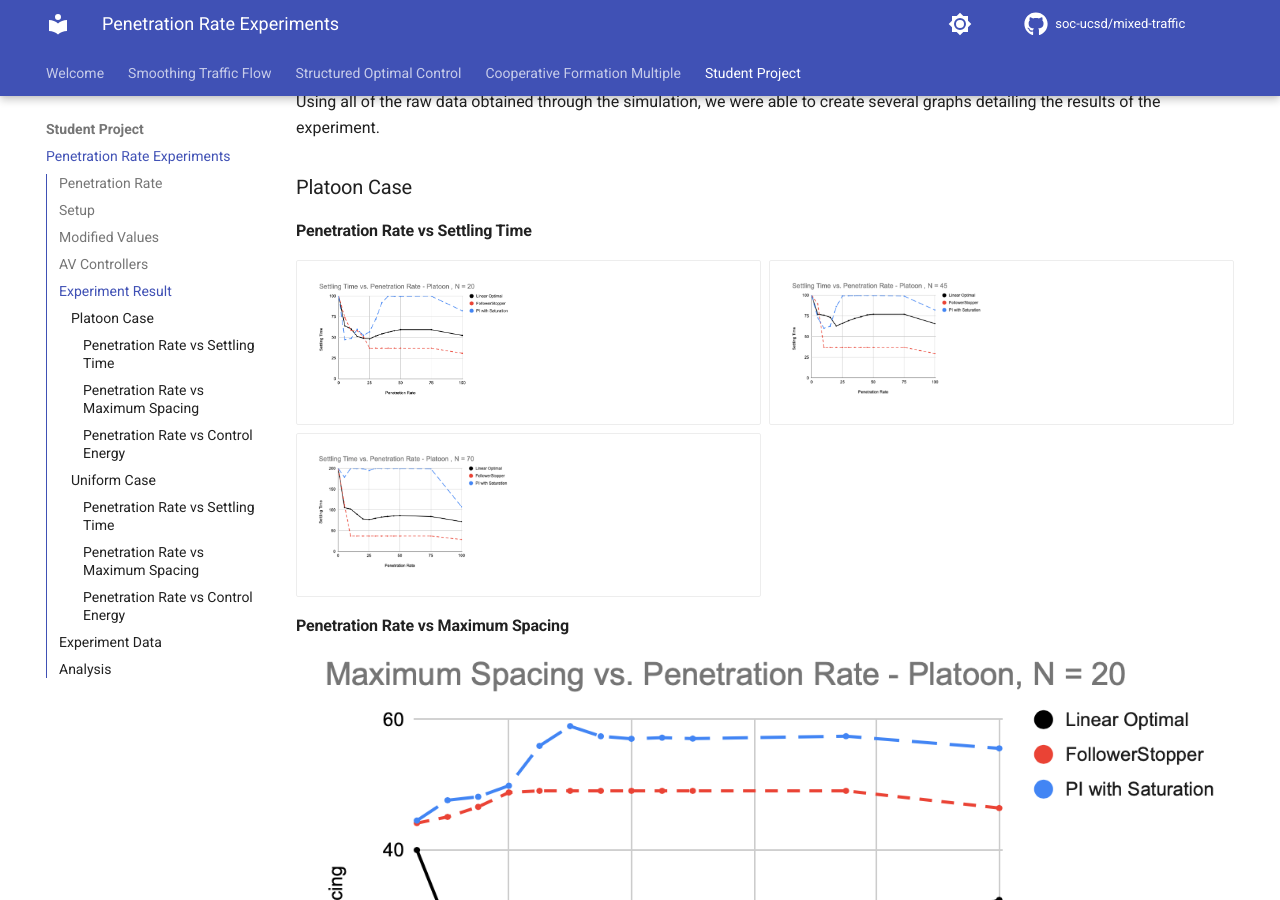
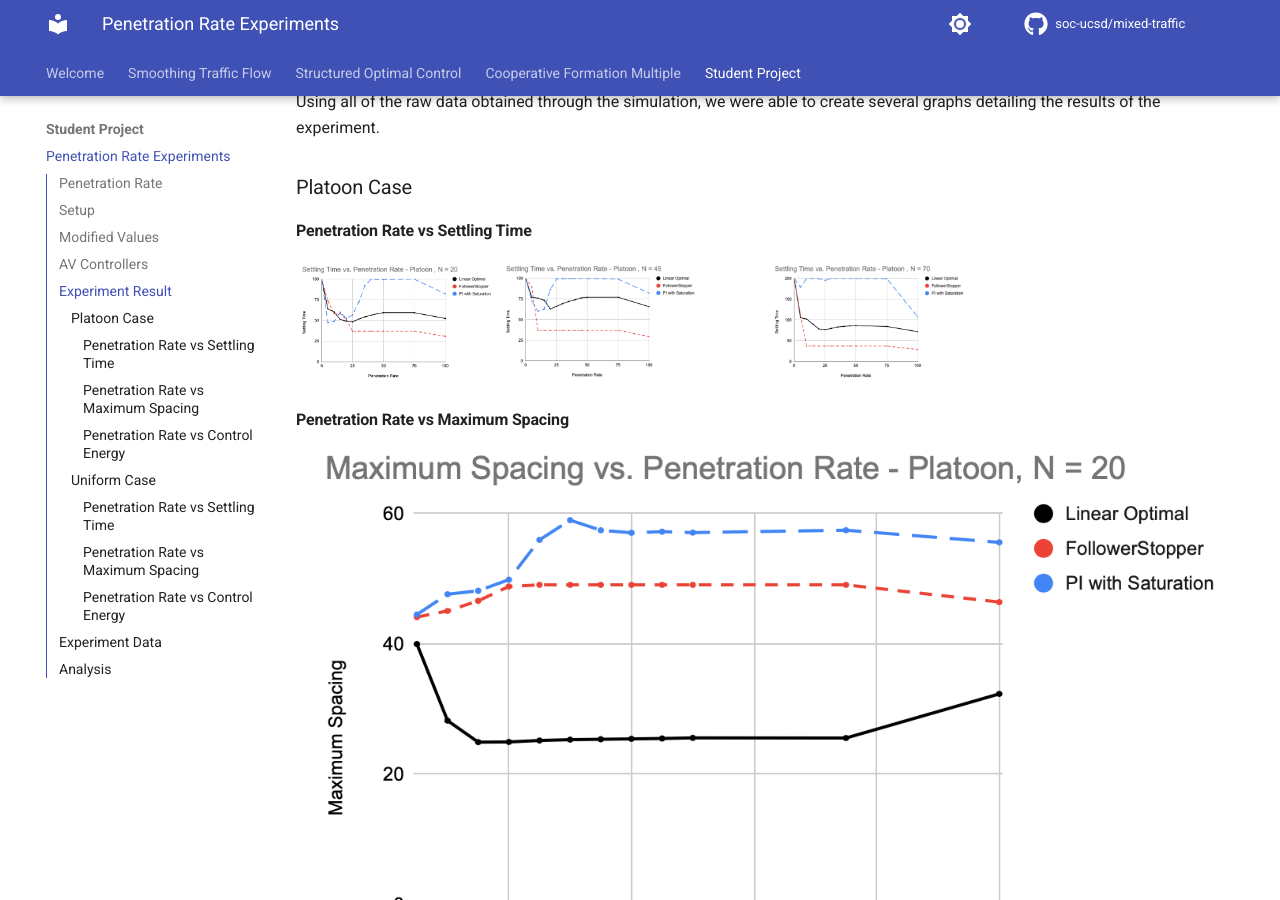
Before and after one commit to soc-ucsd/mixed-traffic, an MkDocs documentation site: the page built from docs/student_project/numerical_data.md, in a window 1280 px wide and 900 px high, scrolled down 1134 px. Built offline with MkDocs 1.6.1 and Material for MkDocs 9.7.7, drawn with Linux system fonts in a browser that asks for light colours; comment, search, counter and statistics services are not loaded.

Commit message:
Update numerical_data.md

```diff
--- a/docs/student_project/numerical_data.md
+++ b/docs/student_project/numerical_data.md
@@ -38,9 +38,9 @@
 
 <div class="grid cards" markdown>
 
-- ![Alt Text](images/penetration_rate_data/Platoon/Platoon_N=20_settlingtime.png){ width="200" }
-- ![Alt Text](images/penetration_rate_data/Platoon/Platoon_N=45_settlingtime.png){ width="200" }
-- ![Alt Text](images/penetration_rate_data/Platoon/Platoon_N=70_settlingtime.png){ width="200" }
+![Alt Text](images/penetration_rate_data/Platoon/Platoon_N=20_settlingtime.png){ width="200" } ![Alt Text](images/penetration_rate_data/Platoon/Platoon_N=45_settlingtime.png){ width="200" }
+
+![Alt Text](images/penetration_rate_data/Platoon/Platoon_N=70_settlingtime.png){ width="200" }
 
 </div>
 
```
